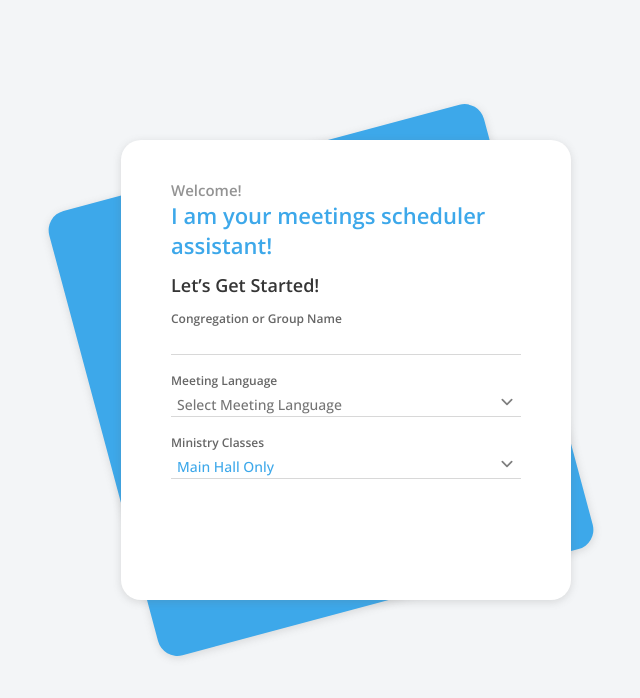
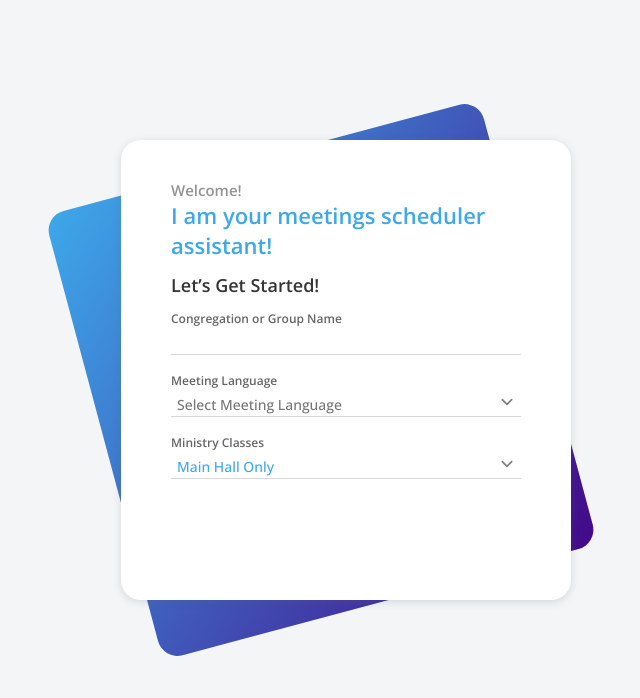
Before and after one commit to jezzar042015/khms, a Vue app: page / in a window 1280 px wide. Shown: the top 698 px of the page, without its empty margins (294-934 px from the left). Built offline with nearby package versions, Linux system fonts and the light colour scheme; what vue-toast-notification would draw is missing.

Commit message:
test changed bg

```diff
--- a/src/components/AppWelcome.vue
+++ b/src/components/AppWelcome.vue
@@ -90,7 +90,7 @@
         transform: rotate(-15deg);
         z-index: 1;
         position: absolute;
-        box-shadow: rgba(99, 99, 99, 0.2) 0px 2px 8px 0px;
+        background: linear-gradient(135deg, #3DA8EA, #430888);
         top: 10px;
         left: -25px;
     }
```
